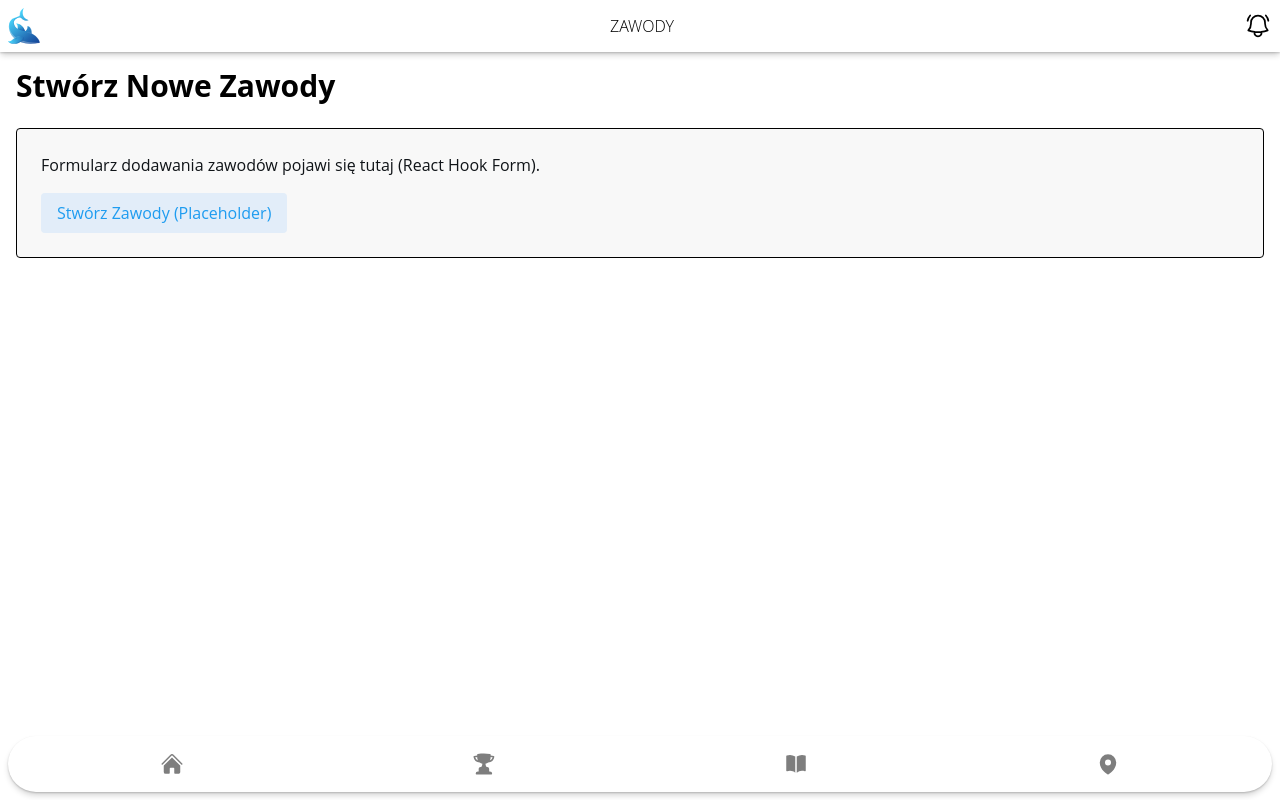
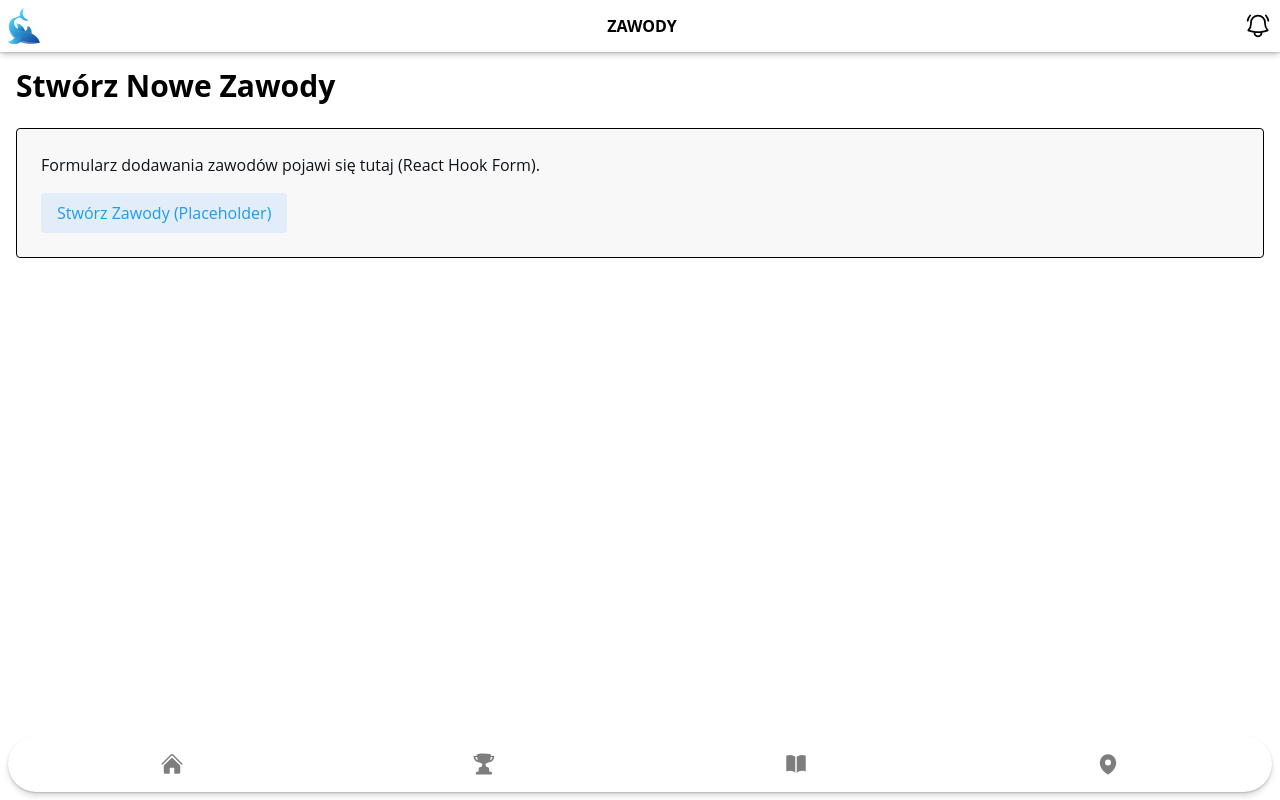
Before and after one commit to bswierzewski/fisho, a Next.js app in the folder client/: page /competitions/add in a window 1280 px wide. Built offline with nearby package versions, Linux system fonts and the light colour scheme.

Commit message:
Add bold to header title

```diff
--- a/client/components/layout/Navbar.tsx
+++ b/client/components/layout/Navbar.tsx
@@ -30,7 +30,7 @@
     <nav className="p-2 z-50 shadow-lg">
       <div className="container mx-auto flex justify-between items-center">
         <Image src="/logo_shark.svg" alt="logo" width={32} height={32} />
-        <span className="font-light uppercase">{pageTitle}</span>
+        <span className="font-bold uppercase">{pageTitle}</span>
 
         <BellAlertIcon className="h-7" />
       </div>
```
